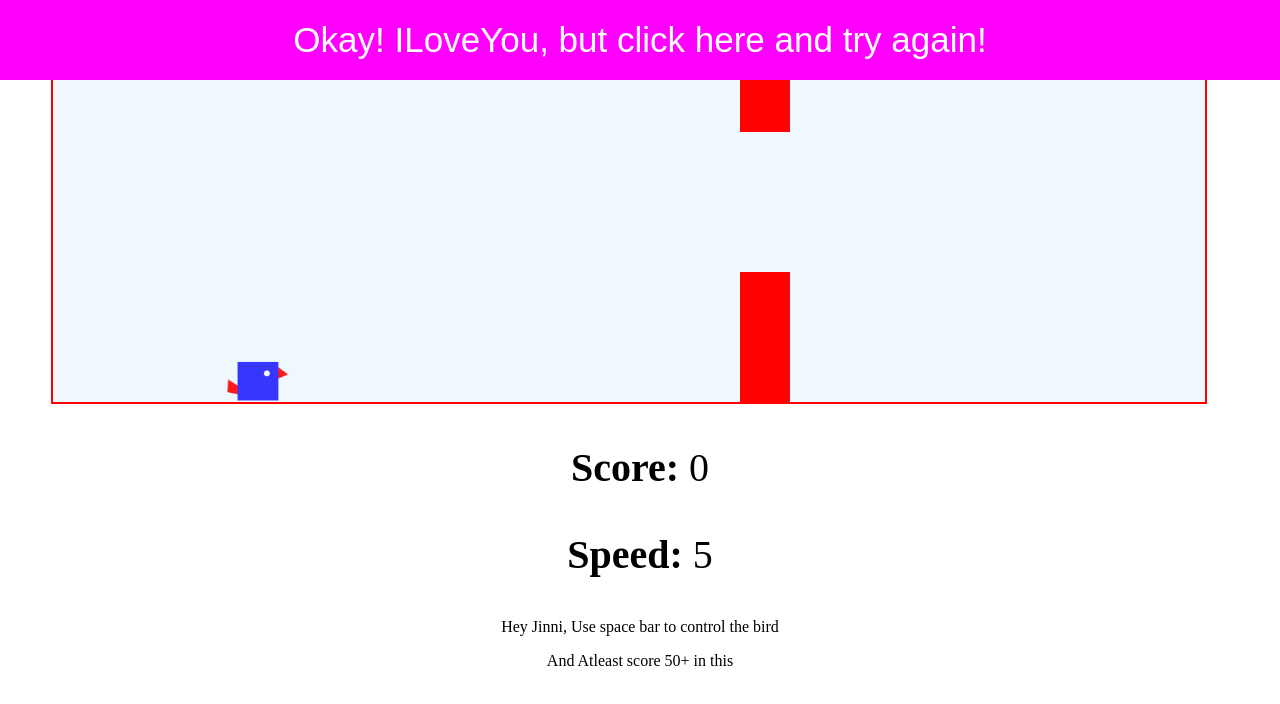
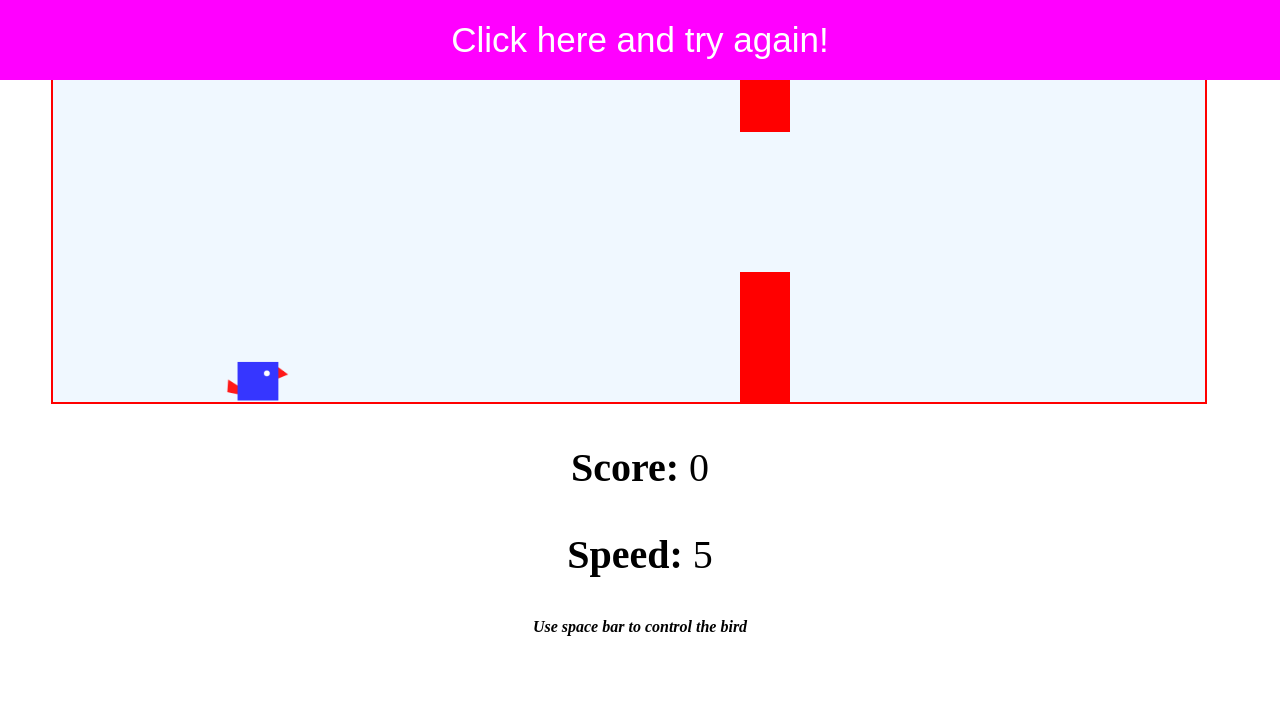
Before and after one commit to dev3105/tapbirds, a plain HTML site: page index.html in a window 1280 px wide. Drawn offline with Linux system fonts and the light colour scheme.

Commit message:
Update index.html

```diff
--- a/index.html
+++ b/index.html
@@ -18,10 +18,9 @@
         <p><b>Speed: </b><span id="speed">5</span></p>
     </div>
     <div id="help">
-        <p>Hey Jinni,  Use space bar to control the bird</p>
-		<p> And Atleast score 50+ in this </p>
+	    <i><b><p>Use space bar to control the bird</p></b></i>
     </div>
-    <button id="restart_btn">Okay! ILoveYou, but click here and try again!</button>
+    <button id="restart_btn">Click here and try again!</button>
     <script src="jquery.min.js"></script>
     <script src="script_req.js"></script>
 </body>
```
